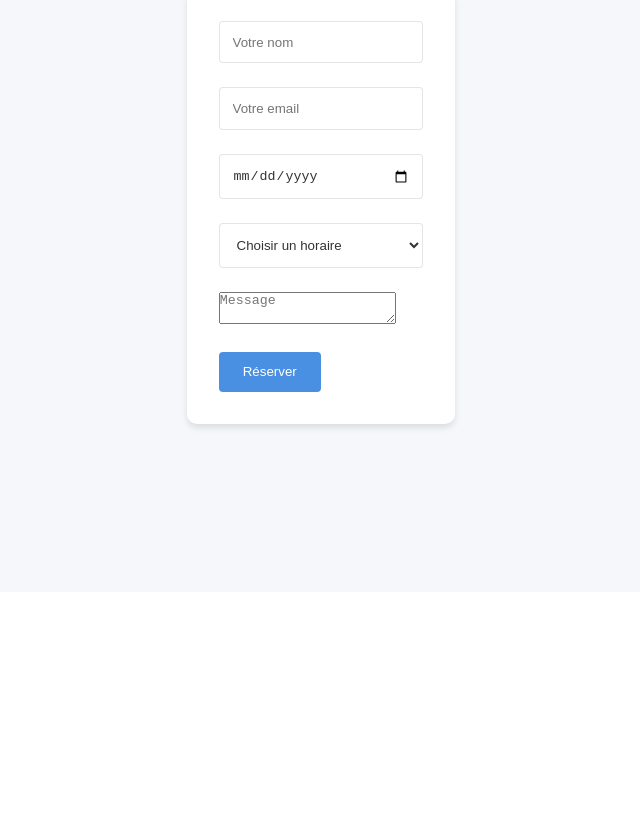
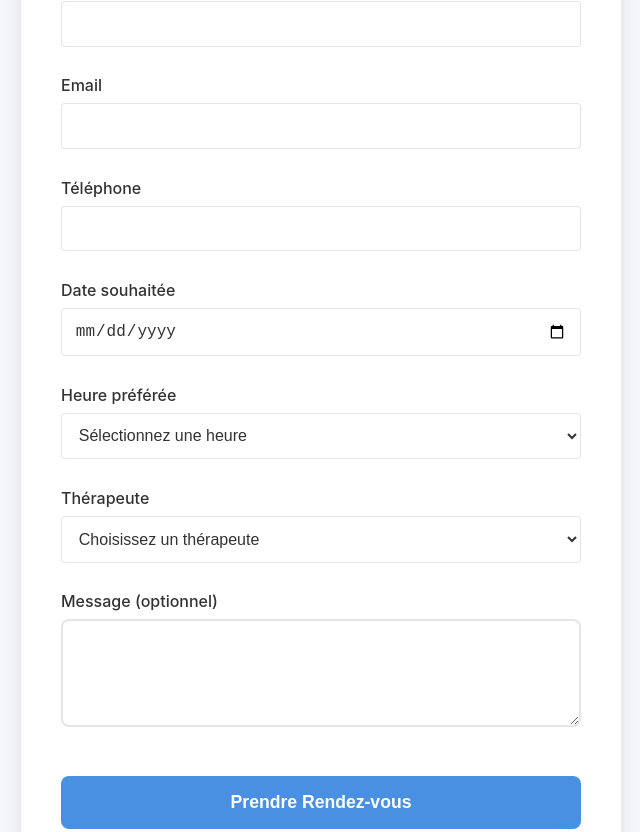
Before and after one commit to Ijechidi/therapeute, a React (Create React App) app: page / in a window 1280 px wide. Shown: the part 2608-3440 px from the top of the page, without its empty margins (319-959 px from the left). Built offline with nearby package versions, Linux system fonts and the light colour scheme; the HTML template or start-up script is replaced by a standard one.

Commit message:
update booking form

```diff
--- a/src/components/Booking/BookingForm.jsx
+++ b/src/components/Booking/BookingForm.jsx
@@ -4,61 +4,126 @@ const BookingForm = () => {
   const [formData, setFormData] = useState({
     name: '',
     email: '',
+    phone: '',
     date: '',
     time: '',
+    therapist: '',
     message: ''
   });
 
   const handleSubmit = (e) => {
     e.preventDefault();
+    // Ajoutez ici la logique de soumission
     console.log(formData);
+  };
+
+  const handleChange = (e) => {
+    setFormData({
+      ...formData,
+      [e.target.name]: e.target.value
+    });
   };
 
   return (
     <form className="booking-form" onSubmit={handleSubmit}>
       <div className="form-group">
+        <label htmlFor="name">Nom complet</label>
         <input
           type="text"
-          placeholder="Votre nom"
+          id="name"
+          name="name"
           value={formData.name}
-          onChange={(e) => setFormData({...formData, name: e.target.value})}
+          onChange={handleChange}
+          required
         />
       </div>
+
       <div className="form-group">
+        <label htmlFor="email">Email</label>
         <input
           type="email"
-          placeholder="Votre email"
+          id="email"
+          name="email"
           value={formData.email}
-          onChange={(e) => setFormData({...formData, email: e.target.value})}
+          onChange={handleChange}
+          required
         />
       </div>
+
       <div className="form-group">
+        <label htmlFor="phone">Téléphone</label>
+        <input
+          type="tel"
+          id="phone"
+          name="phone"
+          value={formData.phone}
+          onChange={handleChange}
+          required
+        />
+      </div>
+
+      <div className="form-group">
+        <label htmlFor="date">Date souhaitée</label>
         <input
           type="date"
+          id="date"
+          name="date"
           value={formData.date}
-          onChange={(e) => setFormData({...formData, date: e.target.value})}
+          onChange={handleChange}
+          required
         />
       </div>
+
       <div className="form-group">
+        <label htmlFor="time">Heure préférée</label>
         <select
+          id="time"
+          name="time"
           value={formData.time}
-          onChange={(e) => setFormData({...formData, time: e.target.value})}
+          onChange={handleChange}
+          required
         >
-          <option value="">Choisir un horaire</option>
+          <option value="">Sélectionnez une heure</option>
           <option value="09:00">09:00</option>
           <option value="10:00">10:00</option>
+          <option value="11:00">11:00</option>
           <option value="14:00">14:00</option>
           <option value="15:00">15:00</option>
+          <option value="16:00">16:00</option>
         </select>
       </div>
+
       <div className="form-group">
+        <label htmlFor="therapist">Thérapeute</label>
+        <select
+          id="therapist"
+          name="therapist"
+          value={formData.therapist}
+          onChange={handleChange}
+          required
+        >
+          <option value="">Choisissez un thérapeute</option>
+          <option value="sophie">Dr. Sophie Martin</option>
+          <option value="thomas">Dr. Thomas Bernard</option>
+          <option value="marie">Dr. Marie Dubois</option>
+          <option value="lucas">Dr. Lucas Petit</option>
+        </select>
+      </div>
+
+      <div className="form-group">
+        <label htmlFor="message">Message (optionnel)</label>
         <textarea
-          placeholder="Message"
+          id="message"
+          name="message"
           value={formData.message}
-          onChange={(e) => setFormData({...formData, message: e.target.value})}
+          onChange={handleChange}
+          rows="4"
         ></textarea>
       </div>
-      <button type="submit" className="primary-button">Réserver</button>
+
+      <button type="submit" className="booking-btn">
+        Prendre Rendez-vous
+      </button>
     </form>
   );
 };
--- a/src/index.css
+++ b/src/index.css
@@ -51,6 +51,29 @@ code {
   padding: 1rem 2rem;
   background-color: var(--navbar-bg);
   box-shadow: 0 2px 4px var(--shadow-color);
+}
+
+.hamburger {
+  display: none;
+  font-size: 1.5rem;
+  color: var(--text-color);
+  background: none;
+  border: none;
+  padding: 0.5rem;
+  position: relative;
+  z-index: 1000;
+  margin-left: auto; /* Ajout pour pousser vers la droite */
+}
+
+@media screen and (max-width: 768px) {
+  .navbar {
+    padding: 0.8rem 1.5rem;
+    grid-template-columns: 1fr auto; /* Modification pour mobile */
+  }
+
+  .hamburger {
+    display: block;
+  }
 }
 
 .logo {
@@ -481,16 +504,75 @@ html {
 
 /* Booking Form */
 .booking-form {
-  max-width: 500px;
+  max-width: 600px;
+  width: 90%;
   margin: 2rem auto;
-  padding: 2rem;
+  padding: 2.5rem;
   background: var(--background-color);
-  border-radius: 10px;
-  box-shadow: 0 4px 6px var(--shadow-color);
+  border-radius: 15px;
+  box-shadow: 0 8px 20px var(--shadow-color);
 }
 
 .form-group {
-  margin-bottom: 1.5rem;
+  margin-bottom: 1.8rem;
+  position: relative;
+}
+
+.form-group label {
+  display: block;
+  margin-bottom: 0.5rem;
+  color: var(--text-color);
+  font-weight: 500;
+}
+
+.form-group input,
+.form-group select,
+.form-group textarea {
+  width: 100%;
+  padding: 1rem;
+  border: 2px solid var(--shadow-color);
+  border-radius: 8px;
+  background: var(--background-color);
+  color: var(--text-color);
+  font-size: 1rem;
+  transition: all 0.3s ease;
+}
+
+.form-group input:focus,
+.form-group select:focus,
+.form-group textarea:focus {
+  border-color: var(--primary-blue);
+  box-shadow: 0 0 0 3px rgba(74, 144, 226, 0.1);
+  outline: none;
+}
+
+.booking-btn {
+  width: 100%;
+  padding: 1rem;
+  background: var(--primary-blue);
+  color: white;
+  border: none;
+  border-radius: 8px;
+  font-size: 1.1rem;
+  font-weight: 600;
+  cursor: pointer;
+  transition: all 0.3s ease;
+}
+
+.booking-btn:hover {
+  background: var(--primary-green);
+  transform: translateY(-2px);
+}
+
+@media screen and (max-width: 768px) {
+  .booking-form {
+    padding: 1.5rem;
+    margin: 1rem;
+  }
+
+  .form-group {
+    margin-bottom: 1.2rem;
+  }
 }
 
 .form-group input,
```
